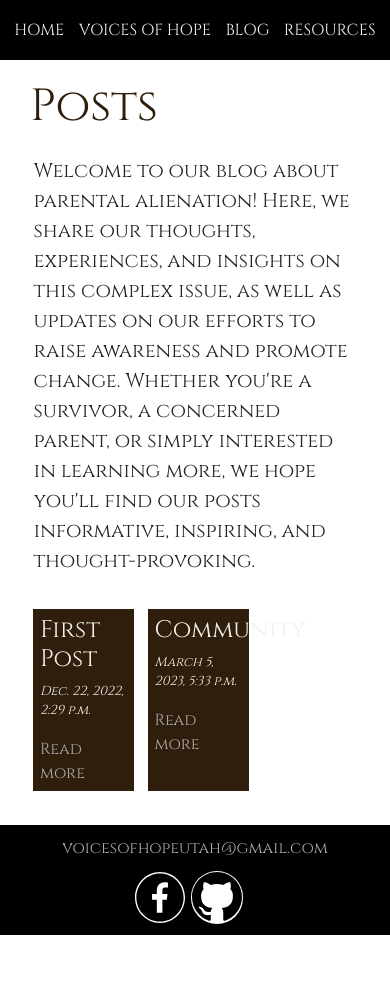
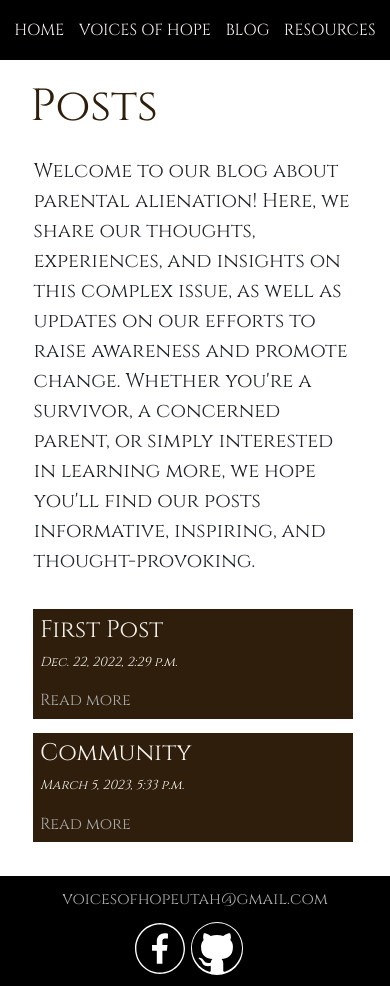
Before and after one commit to CodeSproutOrg/VOH, a Django app: page /blog in a window 390 px wide. Before the commit the page ends 935 px from the top, so only its background shows below. Run offline with Django 4.2, Linux system fonts and the light colour scheme; data comes from the database, SQL or seed files in the repository.

Commit message:
05.03.2023

```diff
--- a/static/css/posts.css
+++ b/static/css/posts.css
@@ -1,4 +1,4 @@
-#posts_view {padding: 5%;}
+#posts_view {padding: 5%; min-height: 90vh;}
 #posts {
     display: flex;
     flex-wrap: wrap;
--- a/static/css/resources.css
+++ b/static/css/resources.css
@@ -70,4 +70,4 @@ iframe { width: 100%; height: 350px;}
 .document p {height: 80%;}
 
 /* Apps */
-#apps {height: 100vh;}
+#apps {min-height: 90vh;}
--- a/static/css/style_min.css
+++ b/static/css/style_min.css
@@ -107,6 +107,9 @@
 
     /* Resources */
     #resources-content div .title {font-size: 70px;}
+
+    #posts {flex-direction: column;}
+    .post {width: 95%;}
 }
 
 @media screen and (max-width: 650px) {
@@ -138,8 +141,6 @@
         border-bottom: 1px solid;
     }
     #resources-content {width: unset;}
-
-
 }
 
 @media screen and (max-width: 570px) {
--- a/templates/base_part/header.html
+++ b/templates/base_part/header.html
@@ -2,4 +2,3 @@
 <a href="/stories" class='second-color'>VOICES OF HOPE</a>
 <a href="/blog" class='second-color'>BLOG</a>
 <a href="/resources" class='second-color'>RESOURCES</a>
-<!--        <button class="b-color second-color">Support us</button>-->
```
